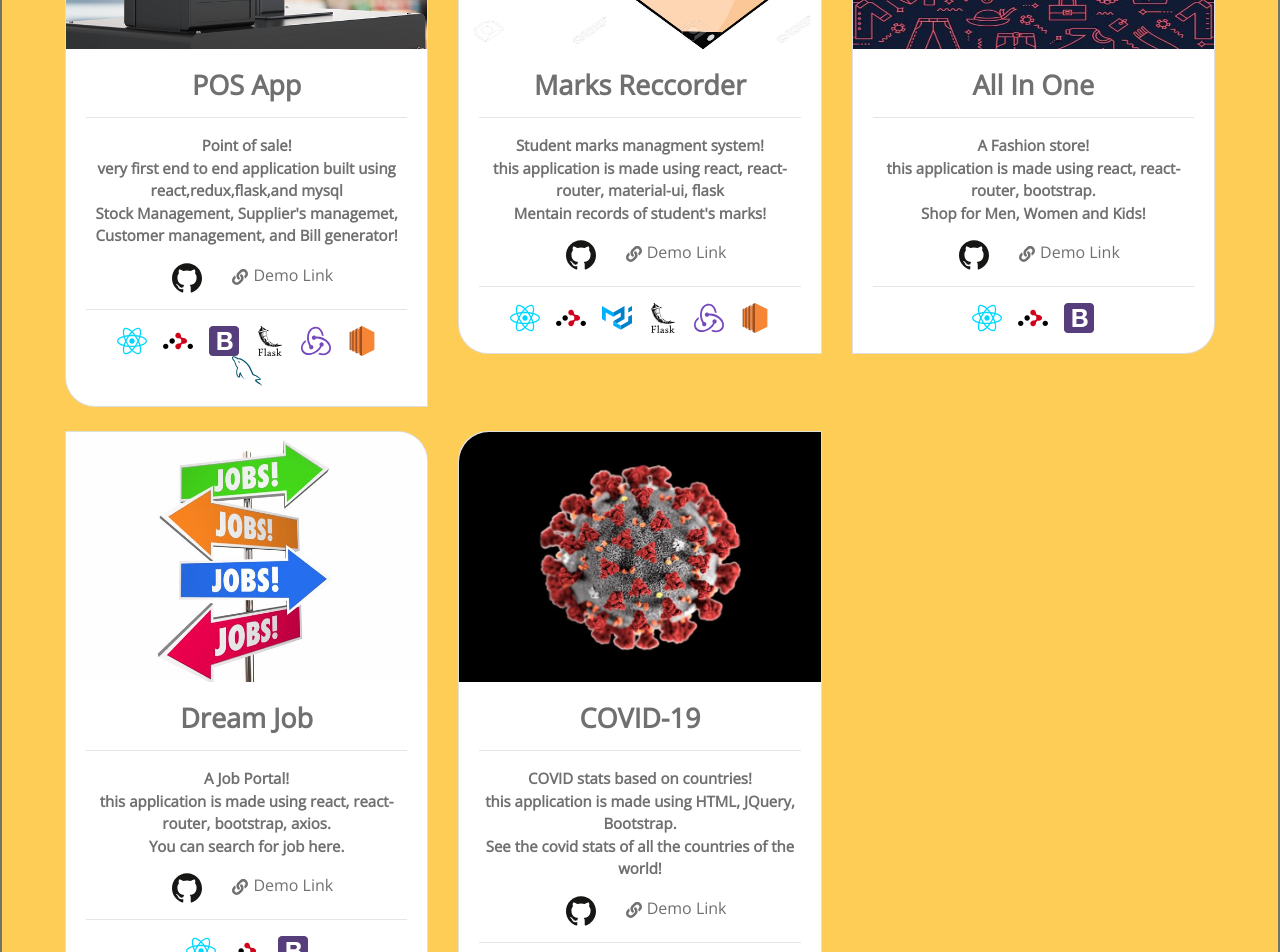
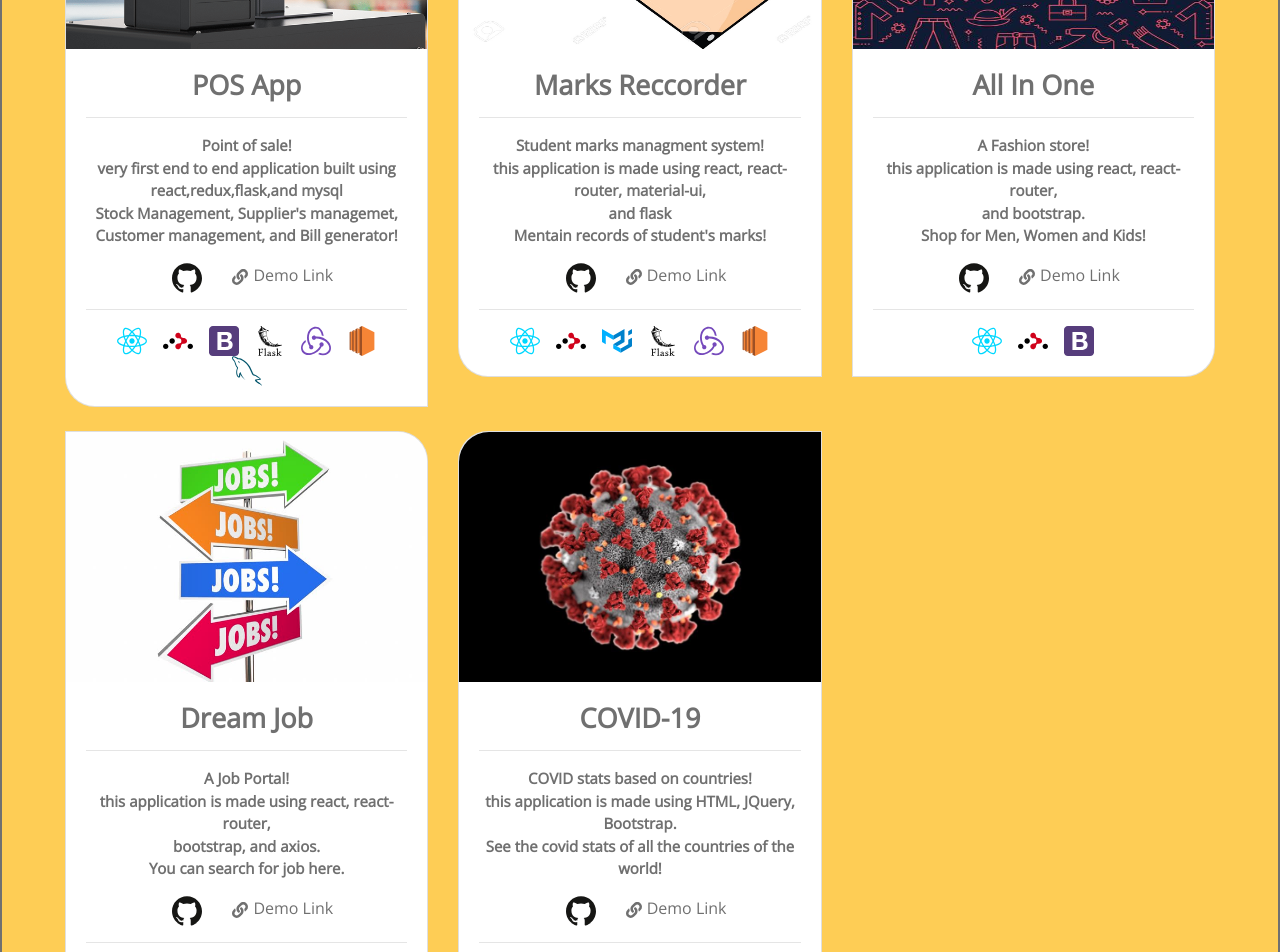
Before and after one commit to smullalkar/smullalkar_portfolio, a React (Create React App) app: page / in a window 1280 px wide. Shown: the part 2380-3332 px from the top of the page. Built offline with nearby package versions, Linux system fonts and the light colour scheme.

Commit message:
add projects and updated tools and technologies

```diff
--- a/src/Components/Projects.jsx
+++ b/src/Components/Projects.jsx
@@ -47,7 +47,7 @@ export default function Projects() {
                         <div className="card-body">
                             <h5 className="card-title" className={styles.projectTitle}>Marks Reccorder </h5>
                             <hr />
-                            <p className="card-text" className={styles.projectDes}>Student marks managment system!<br /> this application is made using react, react-router, material-ui, flask <br /> Mentain records of student's marks!</p>
+                            <p className="card-text" className={styles.projectDes}>Student marks managment system!<br /> this application is made using react, react-router, material-ui, <br/> and flask <br /> Mentain records of student's marks!</p>
                             <div className='row'>
                                 <div className='col-5 d-flex justify-content-end'>
                                     <a href="https://github.com/smullalkar/Marks_Recorder" ><img alt='img' src={require('../Components/github-icon.svg')} style={{ height: '30px', width: '30px' }}></img></a>
@@ -77,7 +77,7 @@ export default function Projects() {
                         <div className="card-body">
                             <h5 className="card-title" className={styles.projectTitle}>All In One </h5>
                             <hr />
-                            <p className="card-text" className={styles.projectDes}>A Fashion store!<br /> this application is made using react, react-router, bootstrap. <br /> Shop for Men, Women and Kids!</p>
+                            <p className="card-text" className={styles.projectDes}>A Fashion store!<br /> this application is made using react, react-router, <br/> and bootstrap. <br /> Shop for Men, Women and Kids!</p>
                             <div className='row'>
                                 <div className='col-5 d-flex justify-content-end'>
                                     <a href="https://github.com/smullalkar/Allinone" ><img alt='img' src={require('../Components/github-icon.svg')} style={{ height: '30px', width: '30px' }}></img></a>
@@ -104,7 +104,7 @@ export default function Projects() {
                         <div className="card-body">
                             <h5 className="card-title" className={styles.projectTitle}>Dream Job</h5>
                             <hr />
-                            <p className="card-text" className={styles.projectDes}>A Job Portal!<br /> this application is made using react, react-router, bootstrap, axios.<br /> You can search for job here.</p>
+                            <p className="card-text" className={styles.projectDes}>A Job Portal!<br /> this application is made using react, react-router, <br/> bootstrap, and axios.<br /> You can search for job here.</p>
                             <div className='row'>
                                 <div className='col-5 d-flex justify-content-end'>
                                     <a href="https://github.com/smullalkar/github-Jobs" ><img alt='img' className='' src={require('../Components/github-icon.svg')} style={{ height: '30px', width: '30px' }}></img></a>
```
